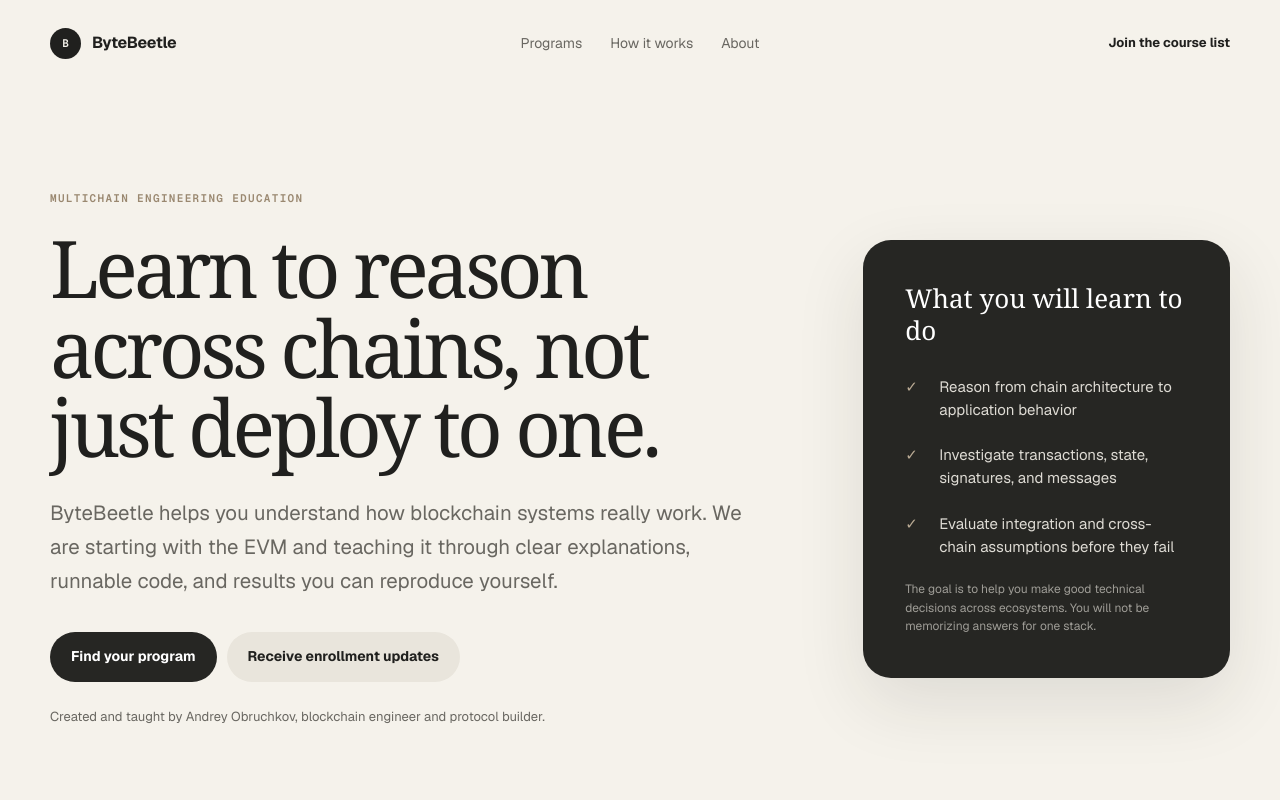
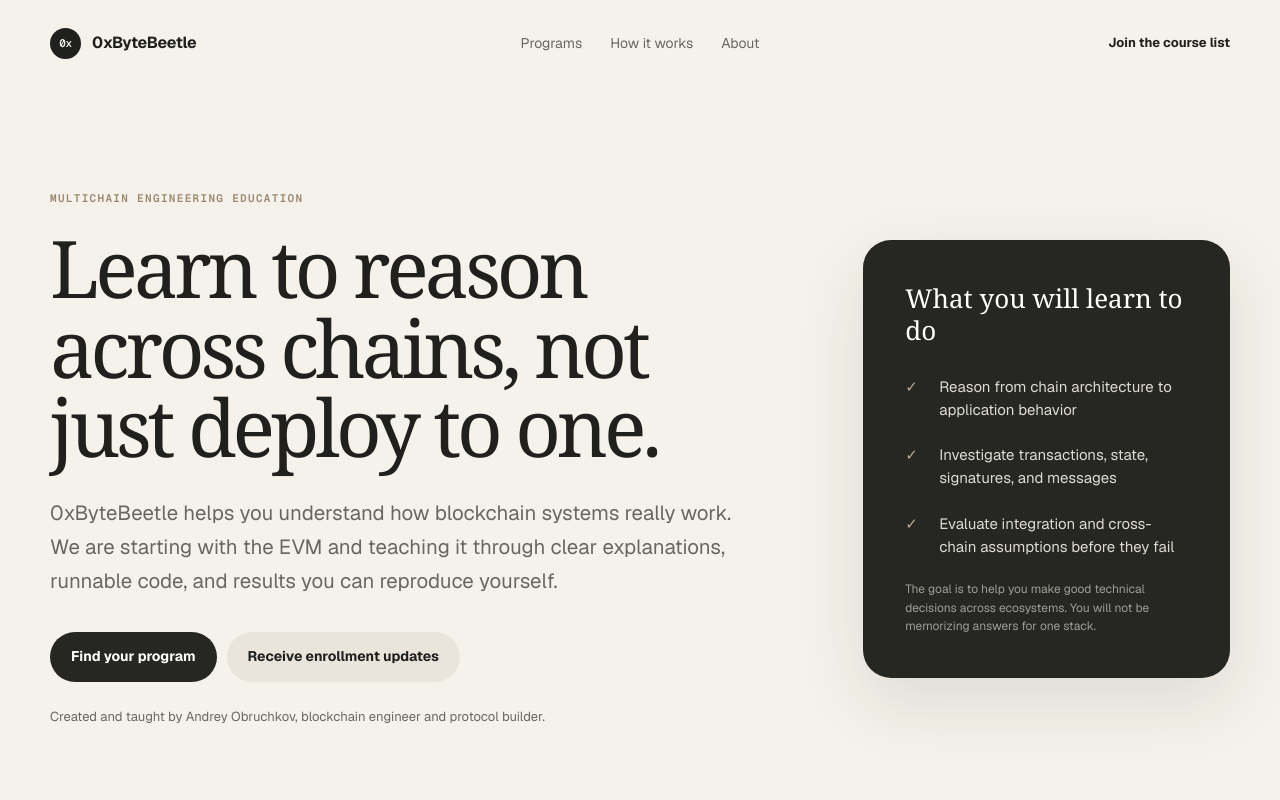
Before and after one commit to 0xByteBeetle/bytebeetle-web, a Next.js app: page / in a window 1280 px wide. Shown: the top 800 px of the page. Built offline with nearby package versions, Linux system fonts and the light colour scheme.

Commit message:
Rebrand website as 0xByteBeetle

```diff
--- a/app/layout.tsx
+++ b/app/layout.tsx
@@ -14,7 +14,7 @@
 
 export const metadata: Metadata = {
   metadataBase: new URL("https://learn.andreyobruchkov.com"),
-  title: "ByteBeetle: Multichain Engineering Education",
+  title: "0xByteBeetle: Multichain Engineering Education",
   description:
     "Rigorous multichain engineering education beginning with an evidence-driven EVM learning track.",
   icons: {
@@ -22,14 +22,14 @@
     shortcut: "/andrey-logo.jpeg",
   },
   openGraph: {
-    title: "ByteBeetle: Multichain Engineering Education",
+    title: "0xByteBeetle: Multichain Engineering Education",
     description:
       "Learn to reason across chains, not just deploy to one.",
     type: "website",
   },
   twitter: {
     card: "summary",
-    title: "ByteBeetle: Multichain Engineering Education",
+    title: "0xByteBeetle: Multichain Engineering Education",
     description:
       "Learn to reason across chains, not just deploy to one.",
   },
--- a/app/page.tsx
+++ b/app/page.tsx
@@ -31,9 +31,9 @@
   return (
     <main id="top">
       <header className="site-header">
-        <a className="brand" href="#top" aria-label="ByteBeetle home">
-          <span className="brand-mark" aria-hidden="true">B</span>
-          <span>ByteBeetle</span>
+        <a className="brand" href="#top" aria-label="0xByteBeetle home">
+          <span className="brand-mark" aria-hidden="true">0x</span>
+          <span>0xByteBeetle</span>
         </a>
         <nav aria-label="Main navigation">
           <a href="#programs">Programs</a>
@@ -50,7 +50,7 @@
           <p className="eyebrow">Multichain engineering education</p>
           <h1>Learn to reason across chains, not just deploy to one.</h1>
           <p className="hero-lede">
-            ByteBeetle helps you understand how blockchain systems really work.
+            0xByteBeetle helps you understand how blockchain systems really work.
             We are starting with the EVM and teaching it through clear explanations,
             runnable code, and results you can reproduce yourself.
           </p>
@@ -107,14 +107,14 @@
           ))}
         </div>
         <p className="track-note">
-          EVM is the first track, but it is not the whole ByteBeetle vision. As the
+          EVM is the first track, but it is not the whole 0xByteBeetle vision. As the
           platform grows, it will expand into more chain-specific and cross-chain engineering topics.
         </p>
       </section>
 
       <section className="learning" id="learning">
         <div className="learning-copy">
-          <p className="eyebrow">How ByteBeetle teaches</p>
+          <p className="eyebrow">How 0xByteBeetle teaches</p>
           <h2>You will not just watch videos and copy code.</h2>
           <p>
             Each module helps you build a clear mental model, shows you the relevant
@@ -146,11 +146,11 @@
 
       <section className="closing" id="about">
         <div className="about">
-          <p className="eyebrow">About ByteBeetle</p>
+          <p className="eyebrow">About 0xByteBeetle</p>
           <h2>Built from engineering work, not course templates.</h2>
           <p>
             Andrey Obruchkov works across smart contracts, multi-chain systems,
-            infrastructure, Go, and Rust. ByteBeetle turns that experience into
+            infrastructure, Go, and Rust. 0xByteBeetle turns that experience into
             careful, evidence-driven multichain engineering education.
           </p>
           <div className="profile-links">
@@ -166,15 +166,15 @@
           <h2>Build knowledge you can use across chains.</h2>
           <p>Join the list for EVM course availability, future learning tracks, public labs, and technical writing.</p>
           <a className="button button-light" href="https://substack.com/@andreyobruchkov" target="_blank" rel="noreferrer">
-            Join the ByteBeetle list
+            Join the 0xByteBeetle list
           </a>
         </div>
       </section>
 
       <footer>
-        <a className="brand" href="#top" aria-label="ByteBeetle home">
-          <span className="brand-mark" aria-hidden="true">B</span>
-          <span>ByteBeetle</span>
+        <a className="brand" href="#top" aria-label="0xByteBeetle home">
+          <span className="brand-mark" aria-hidden="true">0x</span>
+          <span>0xByteBeetle</span>
         </a>
         <p>Multichain engineering education by Andrey Obruchkov.</p>
         <p>© 2026</p>
```
Also changed, not shown: 2 other files (tests, documents, lock files or other folders).
